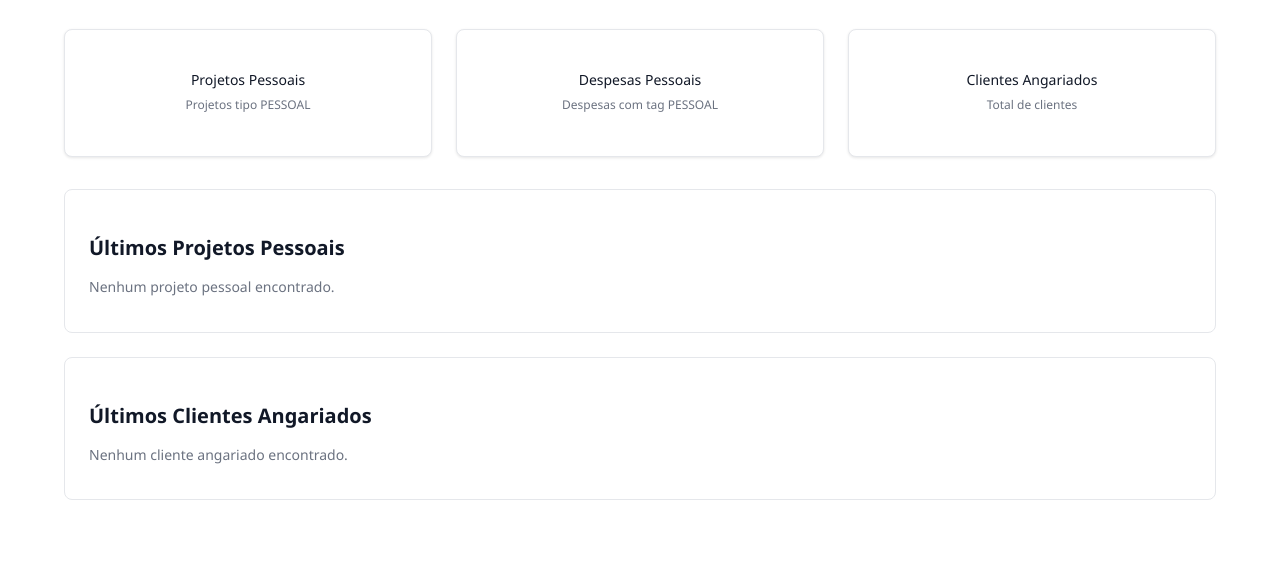
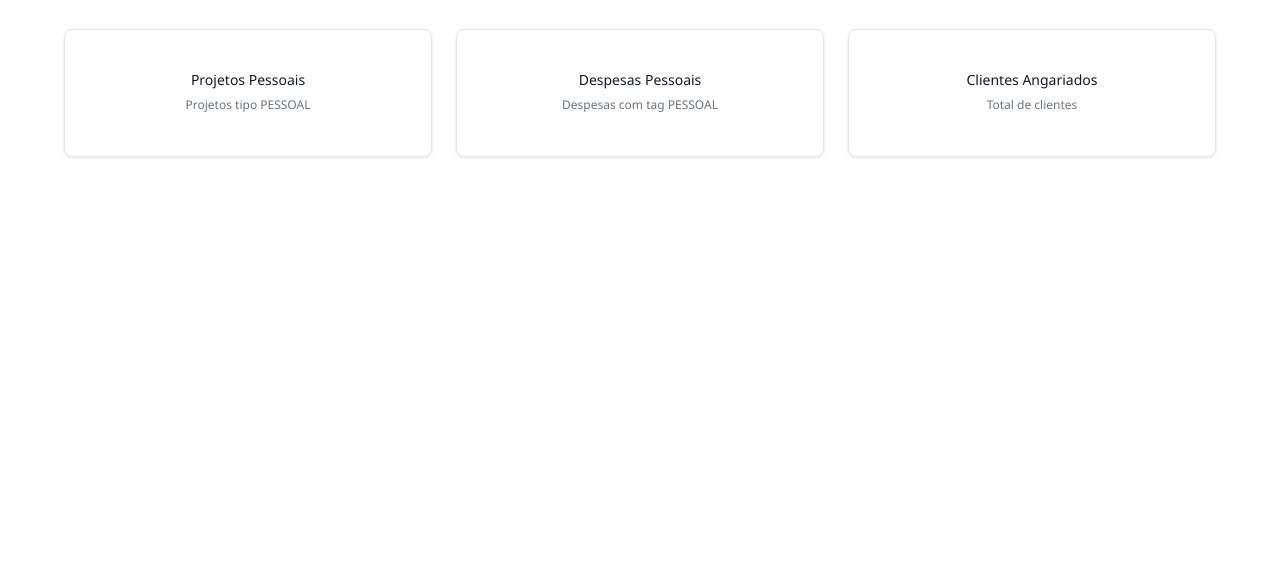
Before and after one commit to brun04maral/agora-contabilidade, a Django app: template agora_web/core/templates/admin/core/socio/dashboard.html in a window 1280 px wide. Shown: the part 269-832 px from the top of the page. After the commit the page ends 427 px from the top, so only its background shows below. Run offline with Django 5.2, Linux system fonts and the light colour scheme; the template is opened without the code that fills it: values that come from a table or form of the project are taken from there, others are empty; data comes from the database, SQL or seed files in the repository; parts of the project's set-up code (start-up, migrations or seed data) failed here and were passed over.

Commit message:
fix: remover listas de projetos e clientes do dashboard do sócio
Simplificar dashboard para mostrar apenas estatísticas:
- Número de projetos pessoais
- Número de despesas pessoais
- Número de clientes angariados

Removido:
- Lista "Últimos Projetos Pessoais"
- Lista "Últimos Clientes Angariados"
- Queries relacionadas no admin.py

Dashboard agora é mais limpo e focado apenas nos números.

Co-Authored-By: Claude Sonnet 4.5 <noreply@anthropic.com>

```diff
--- a/agora_web/core/admin.py
+++ b/agora_web/core/admin.py
@@ -106,10 +106,6 @@ class SocioAdmin(UnfoldHistoryAdmin):
         num_despesas_pessoais = socio.get_num_despesas_pessoais()
         num_clientes_angariados = socio.get_num_clientes_angariados()
 
-        # Listas detalhadas
-        projetos_pessoais = socio.projetos.filter(tipo='PESSOAL').order_by('-data_faturacao')[:10]
-        clientes_angariados = socio.clientes_angariados.order_by('-created_at')[:10]
-
         context = {
             **self.admin_site.each_context(request),
             'title': socio.nome_completo,
@@ -117,8 +113,6 @@ class SocioAdmin(UnfoldHistoryAdmin):
             'num_projetos_pessoais': num_projetos_pessoais,
             'num_despesas_pessoais': num_despesas_pessoais,
             'num_clientes_angariados': num_clientes_angariados,
-            'projetos_pessoais': projetos_pessoais,
-            'clientes_angariados': clientes_angariados,
             'opts': self.model._meta,
         }
 
--- a/agora_web/core/templates/admin/core/socio/dashboard.html
+++ b/agora_web/core/templates/admin/core/socio/dashboard.html
@@ -143,84 +143,5 @@
         </div>
     </div>
 
-    <!-- Recent Projects -->
-    <div class="dashboard-card" style="margin-bottom: 1.5rem;">
-        <h2 style="font-size: 1.25rem; font-weight: 600; margin-bottom: 1rem;" class="dashboard-header">
-            Últimos Projetos Pessoais
-        </h2>
-
-        {% if projetos_pessoais %}
-        <table class="list-table">
-            <thead>
-                <tr>
-                    <th class="dashboard-header">Número</th>
-                    <th class="dashboard-header">Cliente</th>
-                    <th class="dashboard-header">Descrição</th>
-                    <th class="dashboard-header">Valor</th>
-                    <th class="dashboard-header">Estado</th>
-                    <th class="dashboard-header">Data Faturação</th>
-                </tr>
-            </thead>
-            <tbody>
-                {% for projeto in projetos_pessoais %}
-                <tr>
-                    <td class="dashboard-subtext">
-                        <a href="{% url 'admin:core_projeto_change' projeto.id %}" style="color: rgb(29, 78, 216); text-decoration: none;">
-                            {{ projeto.numero }}
-                        </a>
-                    </td>
-                    <td class="dashboard-subtext">{{ projeto.cliente|default:"-" }}</td>
-                    <td class="dashboard-subtext">{{ projeto.descricao|truncatechars:50 }}</td>
-                    <td class="dashboard-subtext">€{{ projeto.valor_sem_iva|floatformat:2 }}</td>
-                    <td class="dashboard-subtext">{{ projeto.get_estado_display }}</td>
-                    <td class="dashboard-subtext">{{ projeto.data_faturacao|date:"d/m/Y"|default:"-" }}</td>
-                </tr>
-                {% endfor %}
-            </tbody>
-        </table>
-        {% else %}
-        <p class="dashboard-subtext">Nenhum projeto pessoal encontrado.</p>
-        {% endif %}
-    </div>
-
-    <!-- Recent Clients -->
-    <div class="dashboard-card">
-        <h2 style="font-size: 1.25rem; font-weight: 600; margin-bottom: 1rem;" class="dashboard-header">
-            Últimos Clientes Angariados
-        </h2>
-
-        {% if clientes_angariados %}
-        <table class="list-table">
-            <thead>
-                <tr>
-                    <th class="dashboard-header">Número</th>
-                    <th class="dashboard-header">Nome</th>
-                    <th class="dashboard-header">NIF</th>
-                    <th class="dashboard-header">País</th>
-                    <th class="dashboard-header">Email</th>
-                    <th class="dashboard-header">Data Criação</th>
-                </tr>
-            </thead>
-            <tbody>
-                {% for cliente in clientes_angariados %}
-                <tr>
-                    <td class="dashboard-subtext">
-                        <a href="{% url 'admin:core_cliente_change' cliente.id %}" style="color: rgb(29, 78, 216); text-decoration: none;">
-                            {{ cliente.numero }}
-                        </a>
-                    </td>
-                    <td class="dashboard-subtext">{{ cliente.nome }}</td>
-                    <td class="dashboard-subtext">{{ cliente.nif|default:"-" }}</td>
-                    <td class="dashboard-subtext">{{ cliente.pais|default:"-" }}</td>
-                    <td class="dashboard-subtext">{{ cliente.email|default:"-" }}</td>
-                    <td class="dashboard-subtext">{{ cliente.created_at|date:"d/m/Y" }}</td>
-                </tr>
-                {% endfor %}
-            </tbody>
-        </table>
-        {% else %}
-        <p class="dashboard-subtext">Nenhum cliente angariado encontrado.</p>
-        {% endif %}
-    </div>
 </div>
 {% endblock %}
```
